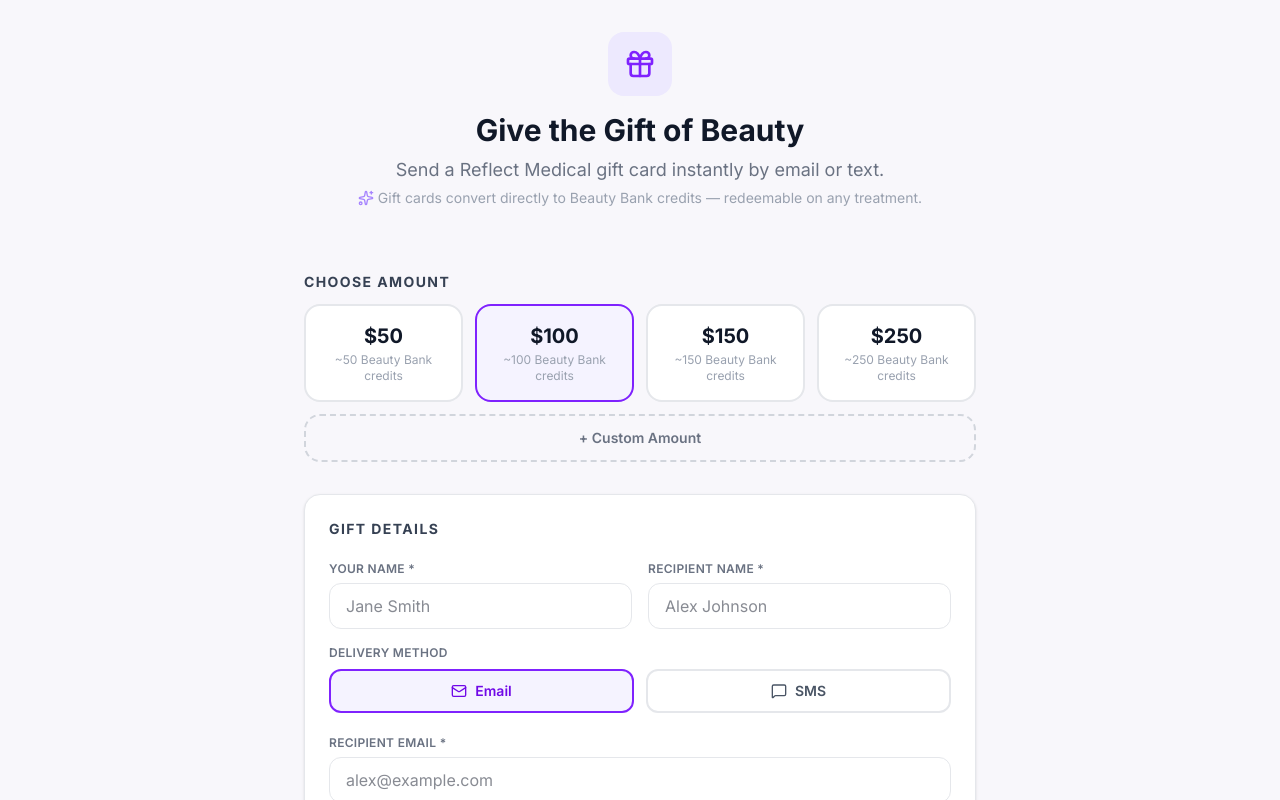
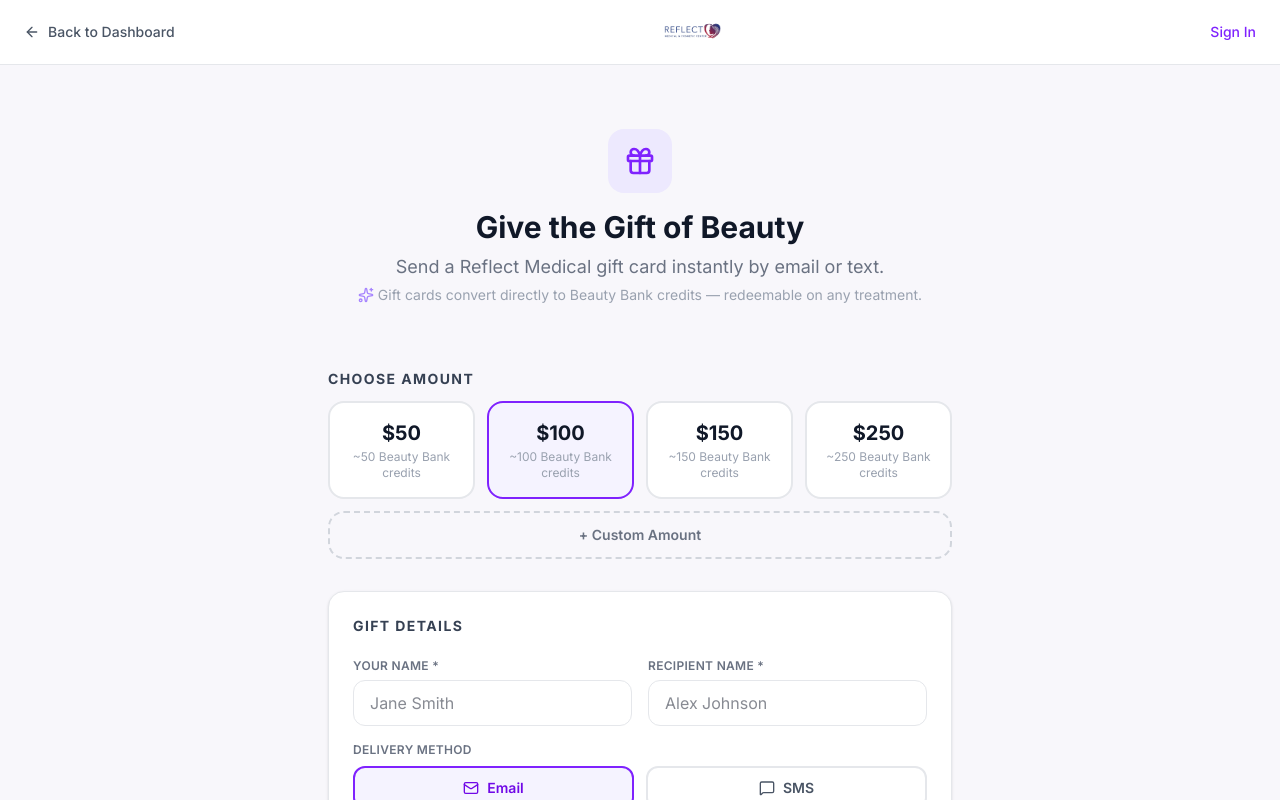
Before and after one commit to ZbienVC/ReflectMedical, a React (Vite) app: page /gift-cards in a window 1280 px wide. Shown: the top 800 px of the page. Built offline with nearby package versions, Linux system fonts and the light colour scheme; no server answers; the database is empty; a web font is replaced by a local one.

Commit message:
Gift card page: add header bar with back button, logo, and sign in link

```diff
--- a/src/pages/GiftCards.tsx
+++ b/src/pages/GiftCards.tsx
@@ -1,6 +1,7 @@
 import React, { useState } from "react";
 import { motion } from "framer-motion";
-import { Gift, Mail, MessageSquare, Star, Check, Sparkles } from "lucide-react";
+import { Link } from "react-router-dom";
+import { Gift, Mail, MessageSquare, Star, Check, Sparkles, ArrowLeft } from "lucide-react";
 import { createGiftCard, generateGiftCardCode } from "../services/giftCardService";
 
 const AMOUNTS = [50, 100, 150, 250];
@@ -117,11 +118,24 @@
 
   return (
     <motion.div
-      className="max-w-2xl mx-auto space-y-8 pb-16"
+      className="min-h-screen bg-[#F8F7FB]"
       initial={{ opacity: 0, y: 12 }}
       animate={{ opacity: 1, y: 0 }}
       transition={{ duration: 0.3 }}
     >
+      {/* Header bar */}
+      <div className="bg-white border-b border-gray-200 px-6 py-4 flex items-center justify-between sticky top-0 z-10">
+        <Link to="/dashboard" className="flex items-center gap-2 text-gray-600 hover:text-violet-600 transition-colors text-sm font-medium">
+          <ArrowLeft className="w-4 h-4" />
+          Back to Dashboard
+        </Link>
+        <img src="/reflect-logo.png" alt="Reflect Medical" className="h-8 w-auto object-contain" />
+        <Link to="/login" className="text-sm text-violet-600 hover:text-violet-700 font-medium transition-colors">
+          Sign In
+        </Link>
+      </div>
+
+      <div className="max-w-2xl mx-auto space-y-8 pb-16 px-6 pt-8">
       {/* Hero */}
       <div className="text-center py-8">
         <div className="inline-flex items-center justify-center w-16 h-16 rounded-2xl bg-violet-100 mb-4">
@@ -316,6 +330,7 @@
           Need help? Call <a href="tel:+12018821050" className="text-violet-600 font-semibold">(201) 882-1050</a>
         </p>
       </div>
+      </div>
     </motion.div>
   );
 };
```
